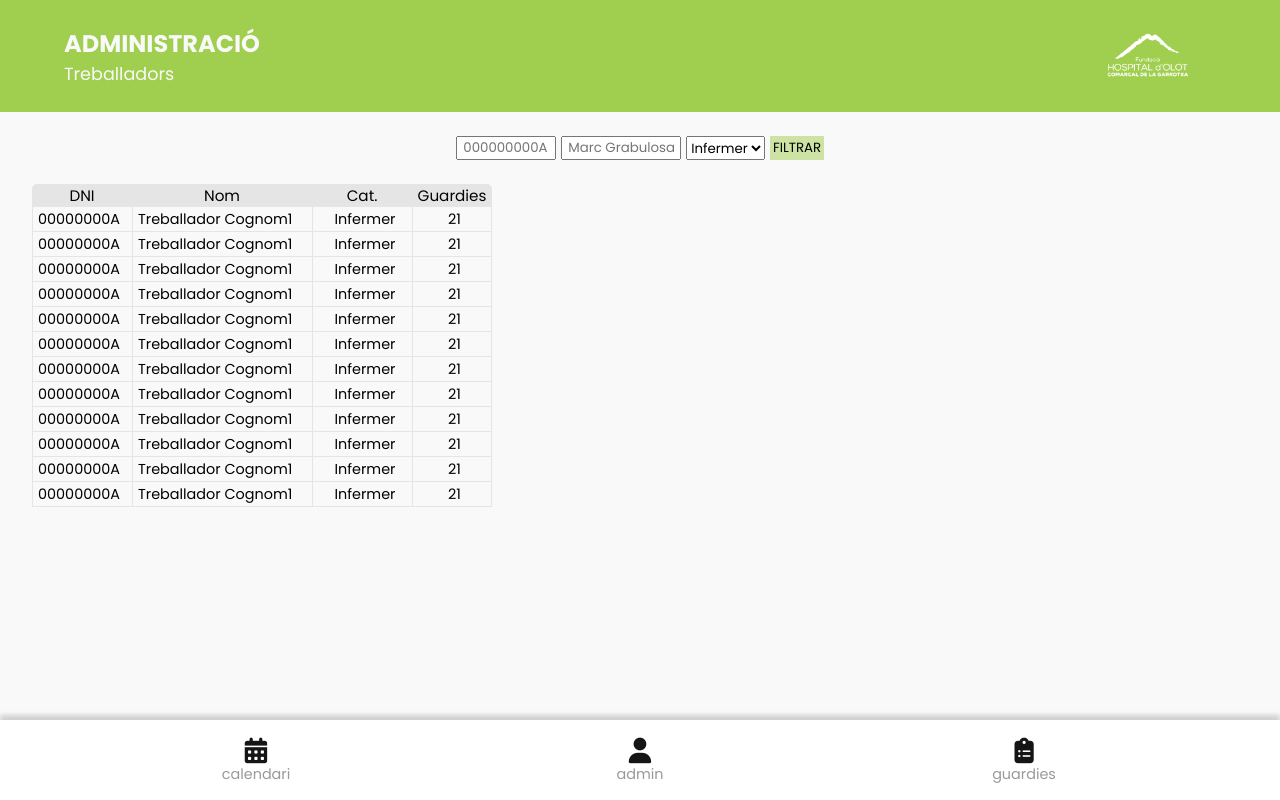
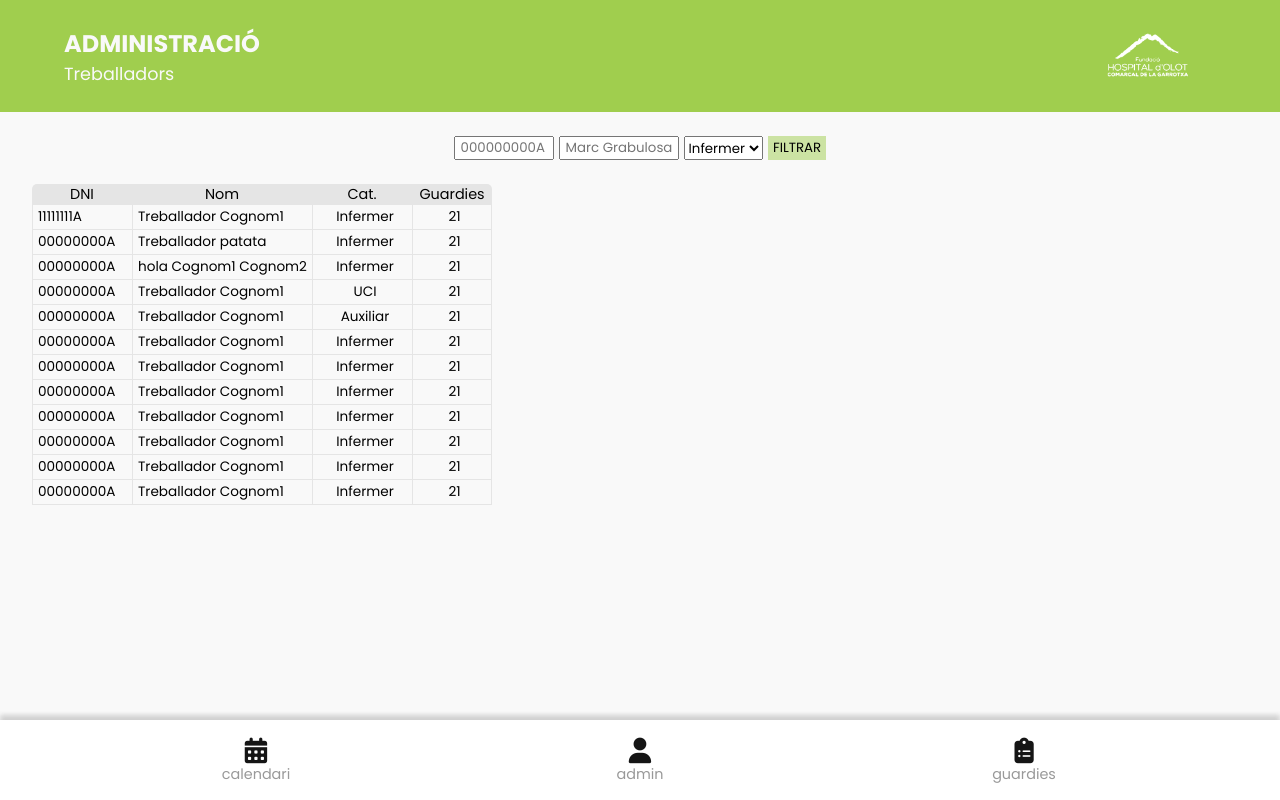
Before and after one commit to HOSPITALPROJECTE/Frontend, an Angular app in the folder frontEnd/: page /admin-treballadors in a window 1280 px wide. Built offline with nearby package versions, Linux system fonts and the light colour scheme.

Commit message:
filtres treballador

```diff
--- a/frontEnd/src/app/project/components/Admin/admin-treballadors/admin-treballadors.component.css
+++ b/frontEnd/src/app/project/components/Admin/admin-treballadors/admin-treballadors.component.css
@@ -102,16 +102,23 @@
     border-width: 1px;
   }*/
 
-.filtres{padding: 1.5em; display: flex; gap: 5px;}
+.filtres{
+  padding: 1.5em;
+  display: flex;
+  gap: 5px;
+  flex-wrap: wrap;
+  justify-content: center;
+}
 .filtres input{padding-left: 5px; position: relative;}
 .filtres input[name='dni']{width: 100px;}
 .filtres input[name='nom']{width: 120px;}
 .filtres button
 {
-  padding: 0 .2em;
+  padding: .1em .4em;
   background: var(--color-green-light);
   border: none;
 }
+.filtres button:active{background: var(--color-green);}
 
 
 .treballadors_box
@@ -123,13 +130,13 @@
 }
 .treballadors_box li{display: flex;}
 .tr_header{background: var(--color-grey); border-top-left-radius: 5px;border-top-right-radius: 5px;}
-.tr_header p{text-align: center; font-size: .95em;}
+.tr_header p{text-align: center; font-size: .9em;}
 
 .treballador{border-bottom: 1px solid var(--color-grey);}
 .treballador p
 {
   padding-left: 5px;
-  font-size: .9em;
+  font-size: .85em;
   border-left: 1px solid var(--color-grey);
   line-height: 24px;
   height: 24px;
@@ -143,6 +150,7 @@
 .treballadors_box p:nth-child(3),.treballadors_box p:nth-child(4){text-align: center;}
 
 .treballador.active{background: var(--color-green-light);}
+.treballador.hide{display: none !important;}
 
 .btns
 {
--- a/frontEnd/src/app/project/components/Admin/admin-treballadors/admin-treballadors.component.html
+++ b/frontEnd/src/app/project/components/Admin/admin-treballadors/admin-treballadors.component.html
@@ -36,9 +36,9 @@
 </header>
 <section id="body">
     <div class="filtres">
-        <input type="text" name='dni' placeholder="000000000A">
-        <input type="text" name='nom' placeholder="Marc Grabulosa">
-        <select>
+        <input #dni (change)="setDniFilter(dni.value)" type="text" name='dni' placeholder="000000000A">
+        <input #nom (change)="setNomFilter(nom.value)" type="text" name='nom' placeholder="Marc Grabulosa">
+        <select #cat (change)="setSelectFilter(cat.value)">
             <option>Infermer</option>
             <option>Auxiliar</option>
             <option>UCI</option>
@@ -54,33 +54,33 @@
                 <p name="guard">Guardies</p>
             </li>
             <li class="treballador">
-                <p name="dni">00000000A</p>
+                <p name="dni">11111111A</p>
                 <p name="nom">Treballador Cognom1 Cognom2</p>
                 <p name="cat">Infermer</p>
                 <p name="guard">21</p>
             </li>
             <li class="treballador">
                 <p name="dni">00000000A</p>
-                <p name="nom">Treballador Cognom1 Cognom2</p>
+                <p name="nom">Treballador patata Cognom2</p>
                 <p name="cat">Infermer</p>
                 <p name="guard">21</p>
             </li>
             <li class="treballador">
                 <p name="dni">00000000A</p>
-                <p name="nom">Treballador Cognom1 Cognom2</p>
+                <p name="nom">hola Cognom1 Cognom2</p>
                 <p name="cat">Infermer</p>
                 <p name="guard">21</p>
             </li>
             <li class="treballador">
                 <p name="dni">00000000A</p>
-                <p name="nom">Treballador Cognom1 Cognom2</p>
-                <p name="cat">Infermer</p>
+                <p name="nom">Treballador Cognom1 tres</p>
+                <p name="cat">UCI</p>
                 <p name="guard">21</p>
             </li>
             <li class="treballador">
                 <p name="dni">00000000A</p>
                 <p name="nom">Treballador Cognom1 Cognom2</p>
-                <p name="cat">Infermer</p>
+                <p name="cat">Auxiliar</p>
                 <p name="guard">21</p>
             </li>
             <li class="treballador">
--- a/frontEnd/src/app/project/components/Admin/admin-treballadors/admin-treballadors.component.ts
+++ b/frontEnd/src/app/project/components/Admin/admin-treballadors/admin-treballadors.component.ts
@@ -7,15 +7,24 @@ import { Router } from '@angular/router';
   styleUrls: ['./admin-treballadors.component.css']
 })
 export class AdminTreballadorsComponent implements OnInit, AfterViewInit {
-
+  filter_name: string = '';
+  filter_dni: string = '';
+  filter_select!: string;
   constructor(private router: Router) { }
 
   ngOnInit(): void {
   }
 
   ngAfterViewInit(): void {
-    this.selectTreballador();
-    this.btnsActions();
+    this.setFilterSelect()
+    this.selectTreballador(); // acció al seleccionar un treballador
+    this.btnsActions(); // accions per treballador ex: veure guardies
+    this.filterTable(); // filtratje de la taula
+  }
+  setFilterSelect(){
+    let select = document.querySelector('select')?.value;
+    if (select!=null) this.filter_select = select;
+    else this.filter_select = '';
   }
   selectTreballador(){
     let treballadors =  document.querySelectorAll('.treballador');
@@ -39,6 +48,36 @@ export class AdminTreballadorsComponent implements OnInit, AfterViewInit {
       this.removeSelecions(document.querySelectorAll('.treballador'));
     });
   }
+  filterTable(){
+    let list = document.querySelectorAll('.treballador');
+    document.querySelector('.filtres > button')?.addEventListener('click', () => {
+      this.filterElements(list);
+    });
+  }
+  filterElements(list:NodeListOf<Element>){
+    list.forEach(l => {
+      if(this.filterTrue(l))l.classList.remove('hide');
+      else l.classList.add('hide');
+    });
+  }
+  filterTrue(element:Element){
+    let select = element.querySelector("p[name='cat']")?.textContent == this.filter_select;
+    let name = element.querySelector("p[name='nom']")?.textContent?.includes(this.filter_name);
+    let dni = element.querySelector("p[name='dni']")?.textContent?.includes(this.filter_dni);
+    return select && dni && name;
+  }
+
+
+
+	setSelectFilter(value:string): void {
+		this.filter_select = value;
+	}
+	setNomFilter(value:string): void {
+		this.filter_name = value;
+	}
+	setDniFilter(value:string): void {
+		this.filter_dni = value;
+	}
   /* NAVEGACIO */
   goToAdmin(){
     this.router.navigate(['/admin']);
```
